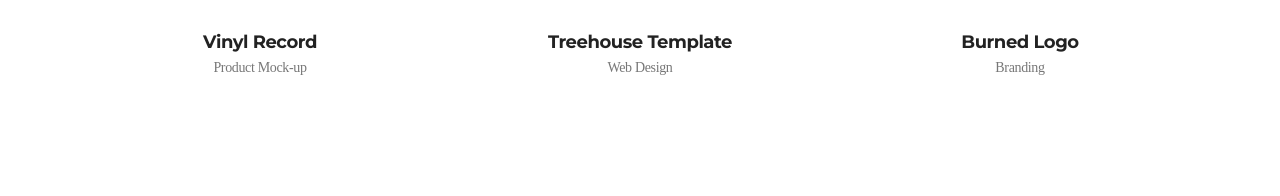
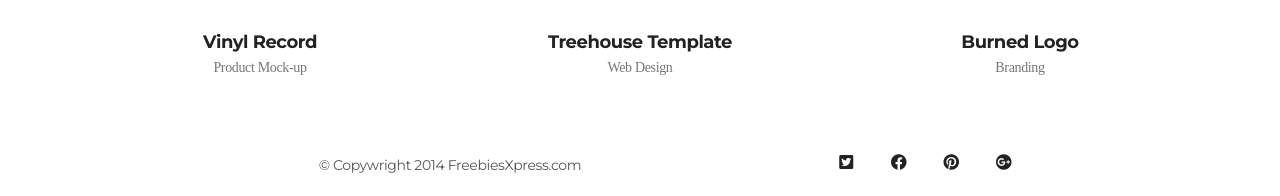
Before and after one commit to Lukasz-Krolak/projekt-z-task-runnerem, a website: page index.html in a window 1280 px wide. Shown: the part 2227-2423 px from the top of the page. Before the commit the page ends 2377 px from the top, so only its background shows below. Drawn offline with nearby package versions, Linux system fonts and the light colour scheme; a web font is replaced by a local one.

```diff
--- a/index.html
+++ b/index.html
@@ -13,19 +13,19 @@
 </head>
 <body>
     <header class="m-0">
-        <nav class="navbar navbar-expand container-fluid d-flex">
+        <nav class="navbar navbar-expand">
             <a class="navbar-brand" href="#">Golden</a>
-            <div class="collapse navbar-collapse justify-content-end">
+            <div class="collapse navbar-collapse flex-column  flex-md-row justify-content-end">
                 <ul class="navbar-nav">
                     <li class="nav-item active">
                         <a class="nav-link" href="#">Home <span class="sr-only">(current)</span></a>
                     </li>
-                    <li class="dropdown">
+                    <li class="nav-item dropdown">
                         <a class="nav-link" href="#">Services</a>
                     </li>
                     <li class="nav-item dropdown">
                         <a class="nav-link" href="#">Portfolio</a>
-                   </li>
+                    </li>
                     <li class="nav-item dropdown">
                         <a class="nav-link " href="#">About</a>
                     </li>
@@ -165,5 +165,22 @@
             </div>
         </div>
     </section>
+    <footer>
+        <div class="container">
+            <div class="row  justify-content-md-end">
+                <div class="py-1 col-12 col-md-4 col-xl-4 text-center">
+                    <p>© Copywright 2014 FreebiesXpress.com</p>
+                </div>
+                <div class="col-12 col-md-6 col-xl-6 text-center">
+                    <ul class="list-inline">
+                        <li class="list-inline-item"><a href="#"><i class="fab fa-twitter-square fa-fw"></i></a></li>
+                        <li class="list-inline-item"><a href="#"><i class="fab fa-facebook fa-fw"></i></a></li>
+                        <li class="list-inline-item"><a href="#"><i class="fab fa-pinterest fa-fw"></i></a></li>
+                        <li class="list-inline-item"><a href="#"><i class="fab fa-google-plus fa-fw"></i></a></li>
+                    </ul>
+                </div>
+            </div>
+        </div>
+    </footer>
 </body>
 </html>
--- a/sass/style.scss
+++ b/sass/style.scss
@@ -168,3 +168,20 @@
         padding-top: 0 auto;
     }
 }
+footer {
+    p {
+        /* Style for "© Copyrigh" */
+    color: #555555;
+    font-family: Montserrat;
+    font-size: 14px;
+    font-weight: 400;
+    line-height: 22px;
+    /* Text style for "© Copyrigh" */
+    letter-spacing: -0.35px;
+    }
+    .fab {
+        width: 40px;
+        height: 40 px;
+        color: #222222;
+    }
+}
```
Also changed, not shown: css/style.css, 1 other file.
